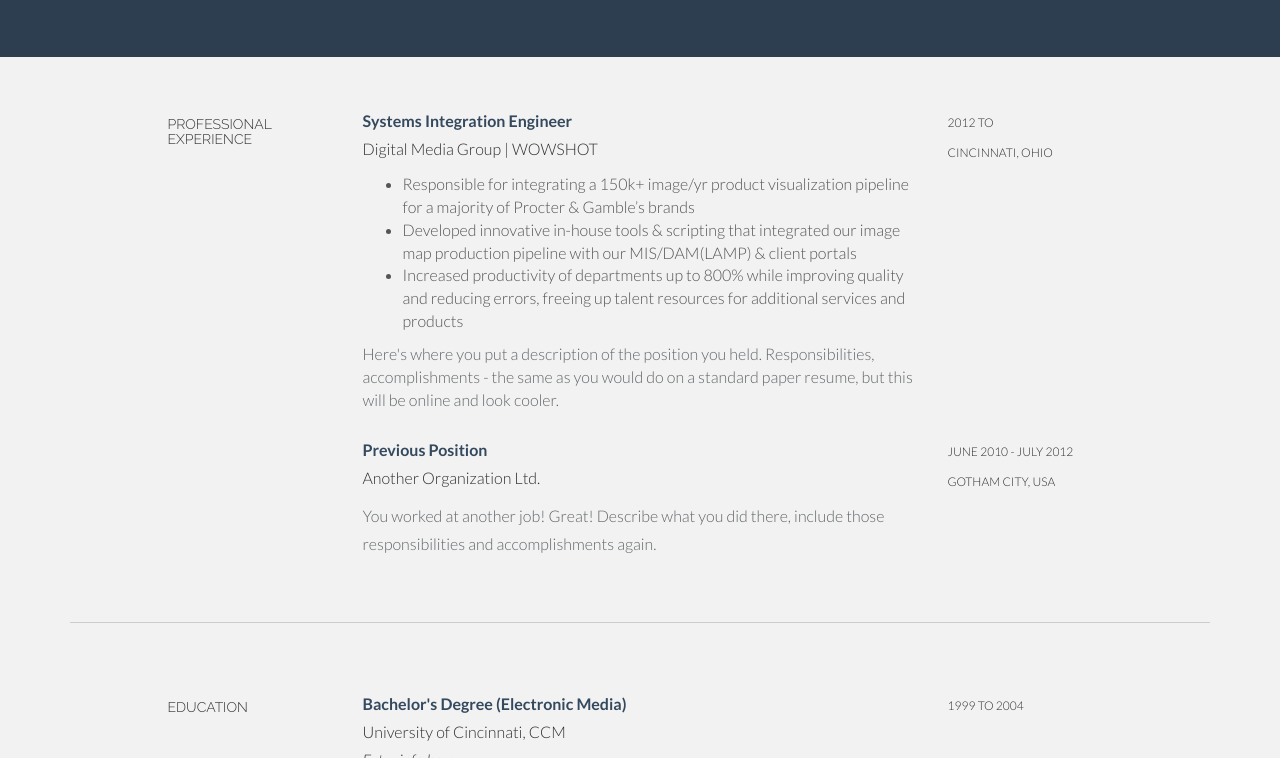
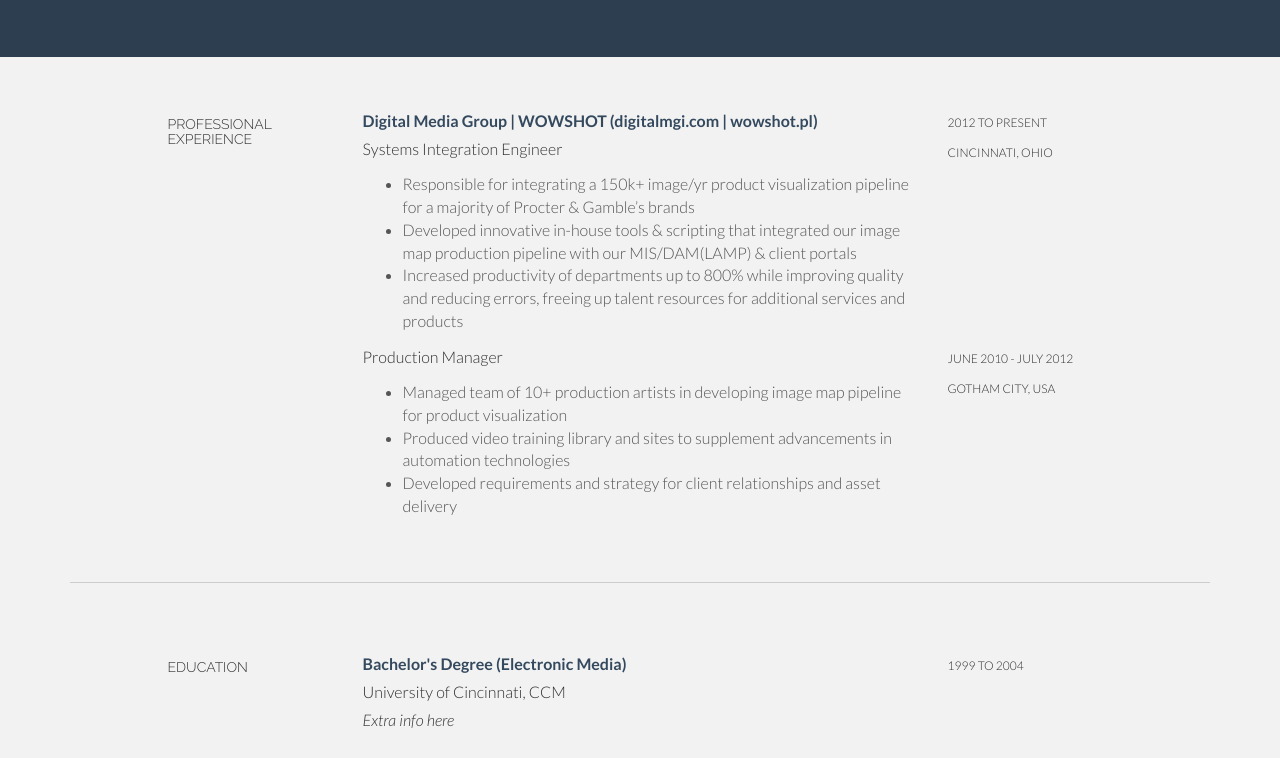
Before and after one commit to JaysonHazelbaker/JaysonHazelbaker.github.io, a plain HTML site: page index.html in a window 1280 px wide. Shown: the part 672-1430 px from the top of the page. Drawn offline with Linux system fonts and the light colour scheme.

Commit message:
Adjusting formating

```diff
--- a/index.html
+++ b/index.html
@@ -81,26 +81,30 @@
 				</div>
 				<!-- EDIT: work line 1 -->
 				<div class="col-lg-6">
-					<p class="tight"><t>Systems Integration Engineer</t><br/>
-						Digital Media Group | WOWSHOT <br/>
+					<p class="tight"><t>Digital Media Group | WOWSHOT (digitalmgi.com | wowshot.pl)</t><br/>
+						Systems Integration Engineer<br/>
 						<ul>
 						  <li>Responsible for integrating a 150k+ image/yr product visualization pipeline for a majority of Procter & Gamble’s brands</li>
-						  <li>Developed innovative in-house tools &amp scripting that integrated our image map production pipeline with our MIS/DAM(LAMP) & client portals</li>
+						  <li>Developed innovative in-house tools & scripting that integrated our image map production pipeline with our MIS/DAM(LAMP) & client portals</li>
 						  <li>Increased productivity of departments up to 800% while improving quality and reducing errors, freeing up talent resources for additional services and products</li>
 						</ul>
-					<more>Here's where you put a description of the position you held. Responsibilities, accomplishments - the same as you would do on a standard paper resume, but this will be online and look cooler.</more></p>
+					<!-- <more>Here's where you put a description of the position you held. Responsibilities, accomplishments - the same as you would do on a standard paper resume, but this will be online and look cooler.</more></p> -->
 				</div>
 				<div class="col-lg-3">
-					<p><sm>2012 to <br/>
+					<p><sm>2012 to Present<br/>
 					Cincinnati, Ohio</sm></p>
 				</div>
 
 				<!-- EDIT: work line 2-->
 				<div class="col-lg-6 col-lg-offset-3">
-					<p class="tight"><t>Previous Position</t><br/>
-						Another Organization Ltd. <br/>
+					<p class="tight">Production Manager<br/>
+						<ul>
+						  <li>Managed team of 10+ production artists in developing image map pipeline for product visualization</li>
+						  <li>Produced video training library and sites to supplement advancements in automation technologies</li>
+						  <li>Developed requirements and strategy for client relationships and asset delivery</li>
+						</ul>
 					</p>
-					<p><more>You worked at another job! Great! Describe what you did there, include those responsibilities and accomplishments again.</more></p>
+					<!-- <p><more>You worked at another job! Great! Describe what you did there, include those responsibilities and accomplishments again.</more></p> -->
 				</div>
 				<div class="col-lg-3">
 					<p><sm>JUNE 2010 - JULY 2012 <br />
```
